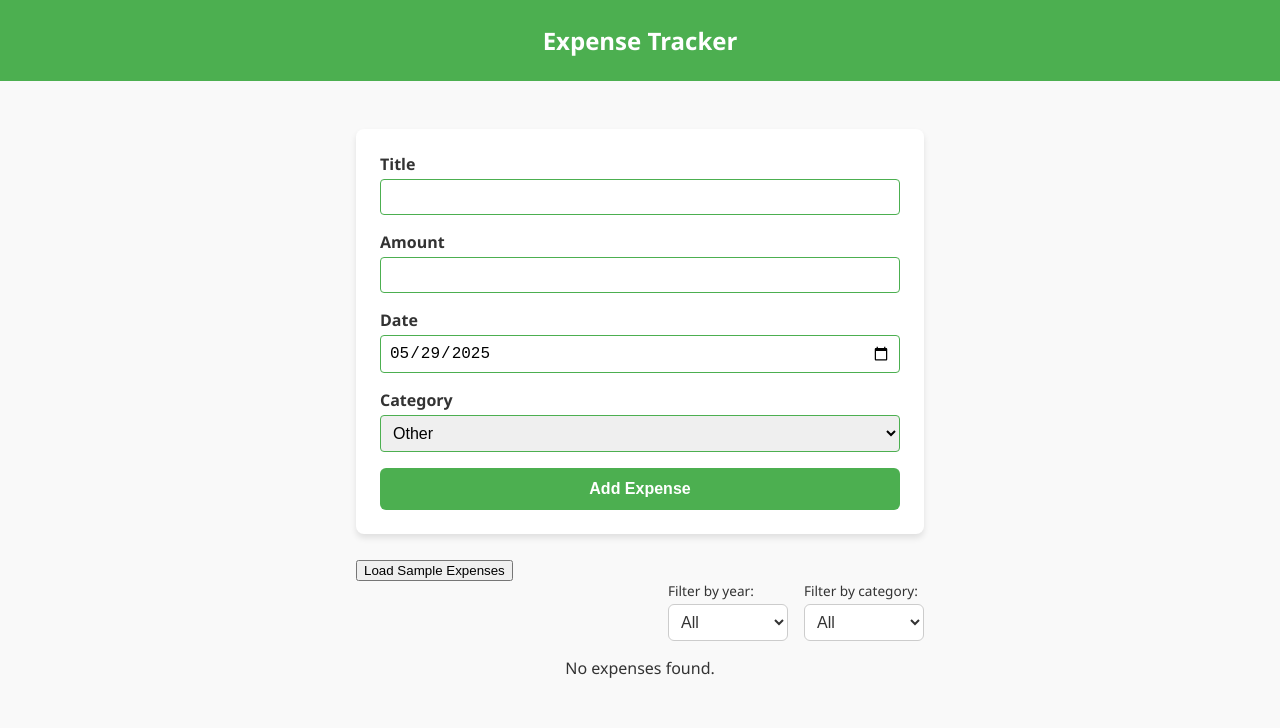
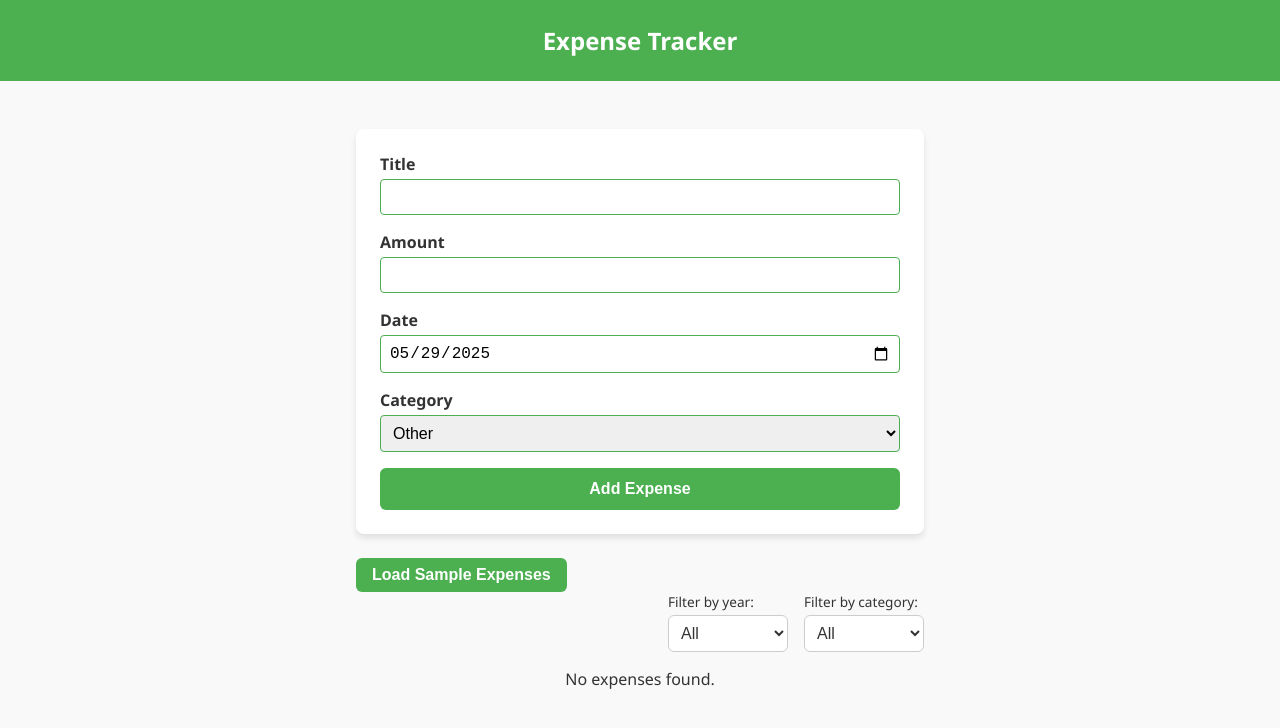
Before and after one commit to Dor-Ka/frontend-react-expense-tracker, a React (Vite) app: page / in a window 1280 px wide. Shown: the top 728 px of the page. Built offline with nearby package versions, Linux system fonts and the light colour scheme.

Commit message:
style: add styled button for loading sample expenses

```diff
--- a/src/App.jsx
+++ b/src/App.jsx
@@ -8,6 +8,7 @@ import ExpenseList from "./features/expenses/ExpenseList/ExpenseList";
 import ExpenseForm from "./components/ExpenseForm/ExpenseForm";
 import ExpensesFilters from "./features/expenses/ExpensesFilters/ExpensesFilters";
 import sampleExpenses from "./utils/sampleExpenses";
+import { SampleButton } from "./components/StyledButton";
 
 function App() {
   const { expenses, addExpense, deleteExpense } = useExpenses();
@@ -36,7 +37,7 @@ function App() {
           <ExpenseForm onAddExpense={addExpense} />
         </Card>
 
-        <button onClick={loadSampleExpenses}>Load Sample Expenses</button>
+        <SampleButton onClick={loadSampleExpenses}>Load Sample Expenses</SampleButton>
 
         <ExpensesFilters
           expenses={expenses}
--- /dev/null
+++ b/src/components/StyledButton.js
@@ -0,0 +1,26 @@
+import styled from "styled-components";
+
+export const SampleButton = styled.button`
+  background-color: ${({ theme }) => theme.colors.primary};
+  color: white;
+  padding: 0.5rem 1rem;
+  font-size: 1rem;
+  border: none;
+  border-radius: 6px;
+  cursor: pointer;
+  font-weight: 600;
+  transition: background-color 0.2s ease, transform 0.1s ease;
+
+  &:hover {
+    background-color: ${({ theme }) => theme.colors.primaryDark || "#005fa3"};
+  }
+
+  &:active {
+    transform: scale(0.98);
+  }
+
+  @media (max-width: 500px) {
+    font-size: 0.9rem;
+    padding: 0.4rem 0.75rem;
+  }
+`;
```
